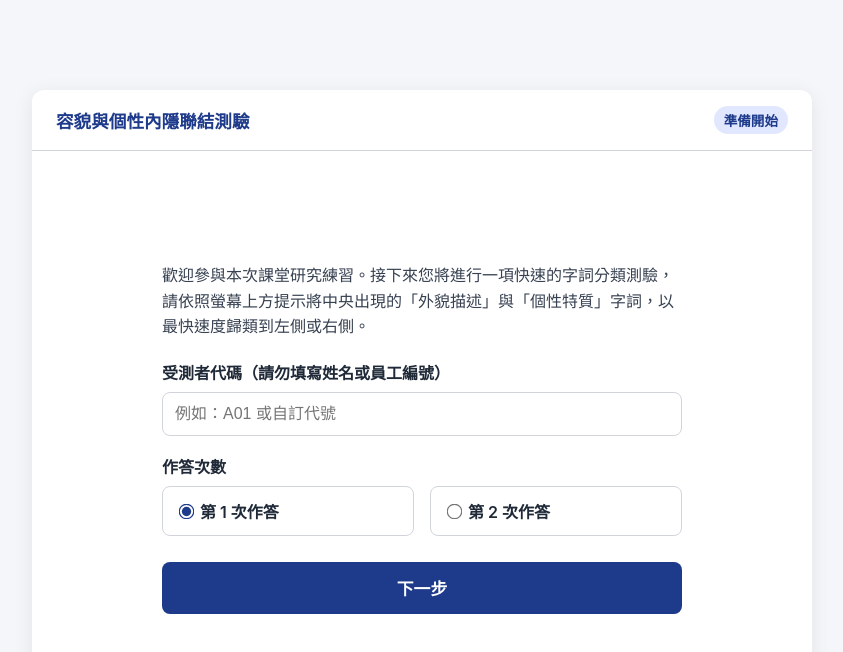
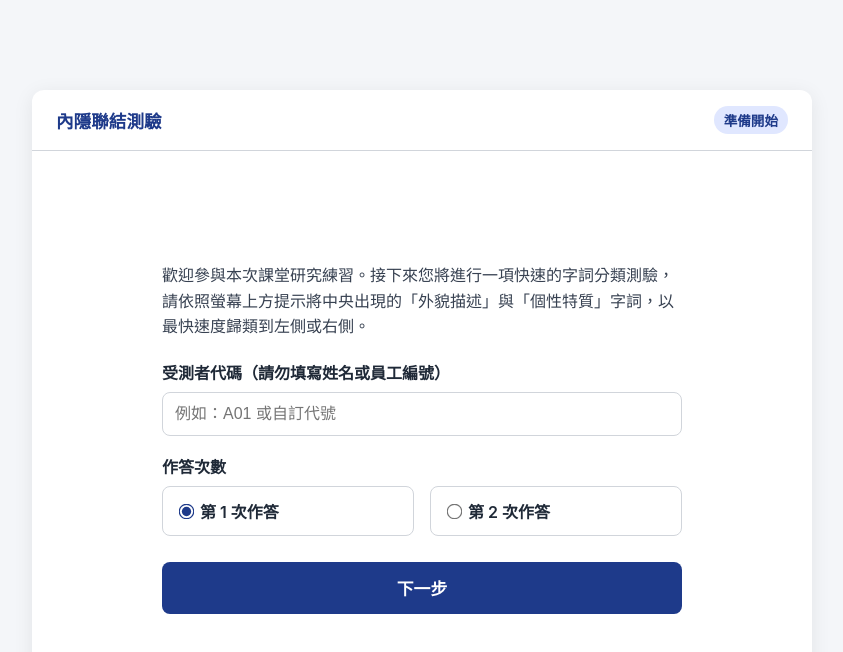
Before and after one commit to ritayh07/-sorting-task, a plain HTML site: page index.html in a window 1280 px wide. Shown: the whole page, without its empty margins (218-1061 px from the left). Drawn offline with Linux system fonts and the light colour scheme.

Commit message:
Update index.html

```diff
--- a/index.html
+++ b/index.html
@@ -3,7 +3,7 @@
 <head>
   <meta charset="UTF-8" />
   <meta name="viewport" content="width=device-width, initial-scale=1.0, maximum-scale=1.0, user-scalable=no" />
-  <title>容貌與個性內隱聯結測驗</title>
+  <title>內隱聯結測驗</title>
   <style>
     :root {
       --bg-color: #f4f6f9;
@@ -330,7 +330,7 @@
 
 <div class="container">
   <header>
-    <h1 id="header-title">容貌與個性內隱聯結測驗</h1>
+    <h1 id="header-title">內隱聯結測驗</h1>
     <div id="progress-badge" class="progress-badge">準備開始</div>
   </header>
 
@@ -415,7 +415,7 @@
 
 <script>
   const CONFIG = {
-    title: "容貌與個性內隱聯結測驗",
+    title: "內隱聯結測驗",
     description: "歡迎參與本次課堂研究練習。接下來您將進行一項快速的字詞分類測驗，請依照螢幕上方提示將中央出現的「外貌描述」與「個性特質」字詞，以最快速度歸類到左側或右側。",
     categories: {
       c1: {
```
